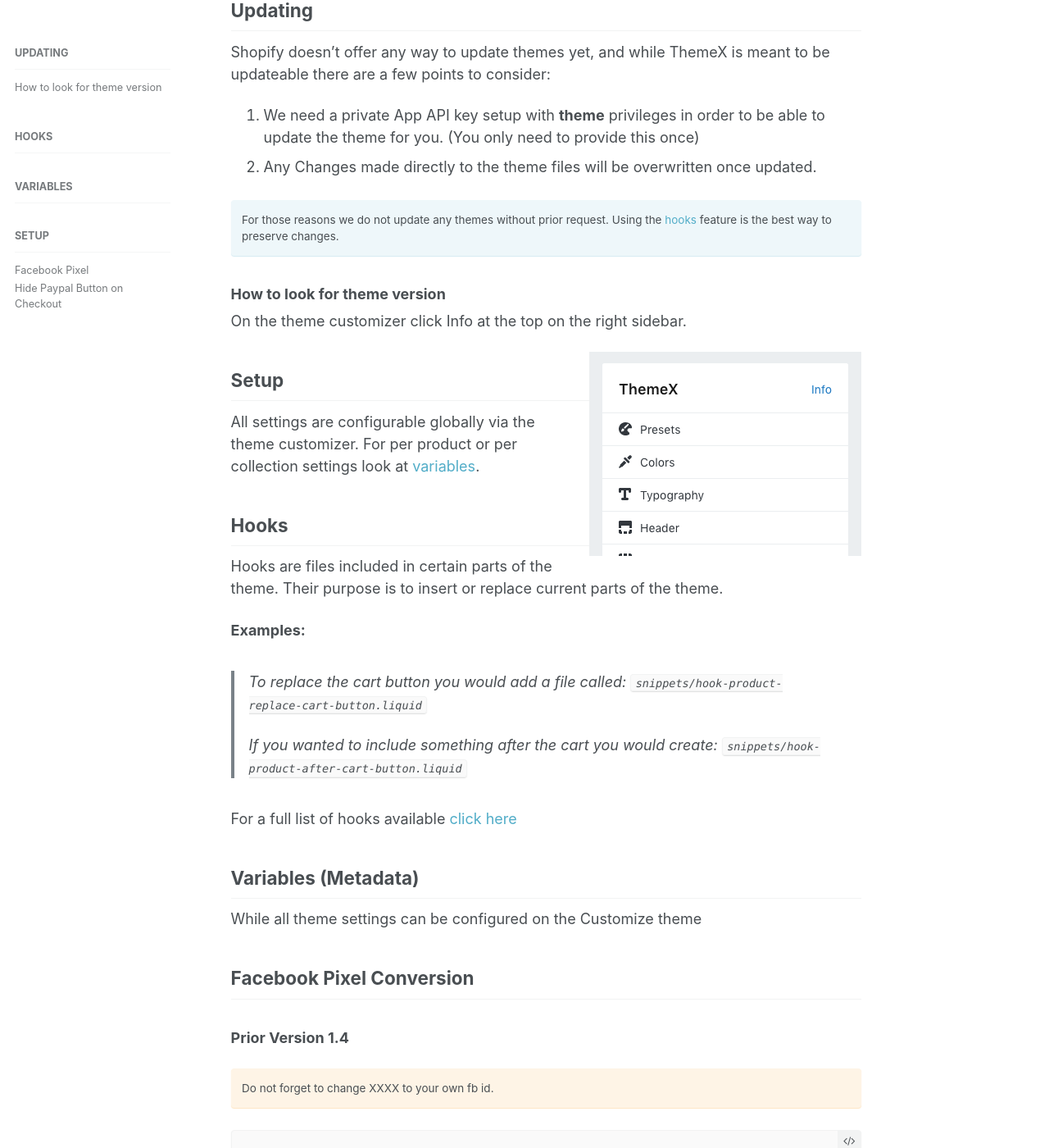
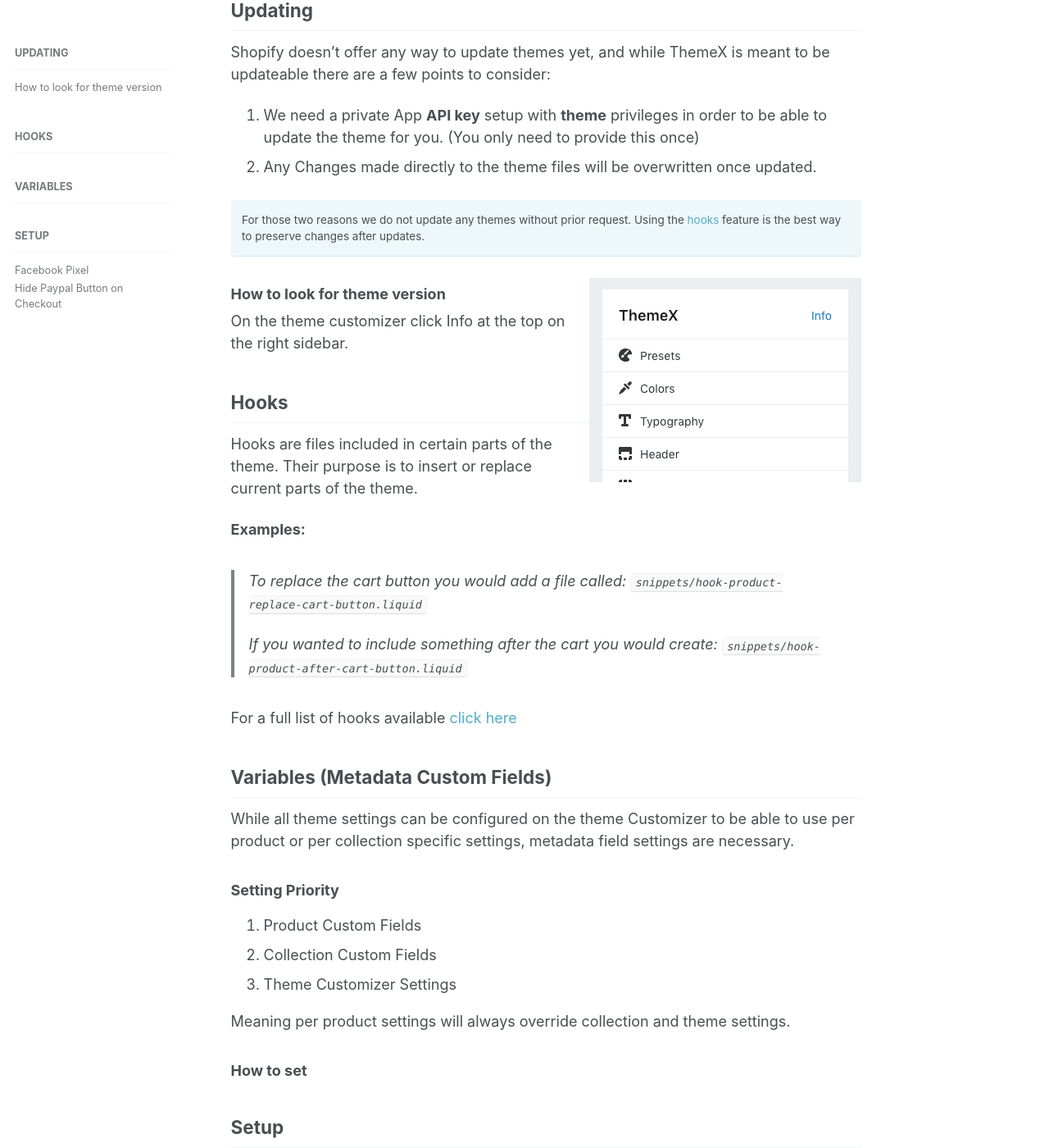
Before and after one commit to emiliobool/ThemeX, a Jekyll site: the page built from _pages/home.md, in a window 1280 px wide and 1400 px high, scrolled down 206 px. Shown: the whole window at 82% size. Built offline with Jekyll 4.4.1, drawn with Linux system fonts in a browser that asks for light colours; some of the changed text lies outside the part shown.

Commit message:
no message

```diff
--- a/_pages/home.md
+++ b/_pages/home.md
@@ -10,22 +10,23 @@ sidebar:
 
 Shopify doesn't offer any way to update themes yet, and while ThemeX is meant to be updateable there are a few points to consider:
 
-1. We need a private App API key setup with **theme** privileges in order to be able to update the theme for you. (You only need to provide this once)
+1. We need a private App **API key** setup with **theme** privileges in order to be able to update the theme for you. (You only need to provide this once)
 2. Any Changes made directly to the theme files will be overwritten once updated.
 
-For those reasons we do not update any themes without prior request.
-Using the [hooks](#hooks) feature is the best way to preserve changes.
+For those two reasons we do not update any themes without prior request.
+Using the [hooks](#hooks) feature is the best way to preserve changes after updates.
 {: .notice--info}
+
+
+![ThemeX Version](images/themex-version.png){: .align-right}
 
 ### How to look for theme version
 
 On the theme customizer click Info at the top on the right sidebar.
 
-![ThemeX Version](images/themex-version.png){: .align-right}
 
-## Setup
 
-All settings are configurable globally via the theme customizer. For per product or per collection settings look at [variables](#variables-metadata).
+
 
 ## Hooks
 
@@ -41,15 +42,29 @@ Hooks are files included in certain parts of the theme. Their purpose is to inse
 
 For a full list of hooks available [click here](/hooks)
 
-## Variables (Metadata)
+## Variables (Metadata Custom Fields)
 
-While all theme settings can be configured on the Customize theme
+While all theme settings can be configured on the theme Customizer to be able to use per product or per collection specific settings, metadata field settings are necessary.
+
+### Setting Priority
+
+1. Product Custom Fields
+2. Collection Custom Fields
+3. Theme Customizer Settings
+
+Meaning per product settings will always override collection and theme settings.
+
+### How to set
 
 
+## Setup
 
-## Facebook Pixel Conversion
+All settings are configurable globally via the theme customizer. For per product or per collection settings look at [variables](#variables-metadata).
 
-### Prior Version 1.4
+### Facebook Pixel Conversion
+
+Needed for versions 1.4 and older
+{: .notice--info}
 
 Do not forget to change XXXX to your own fb id.
 {: .notice--warning}
```
